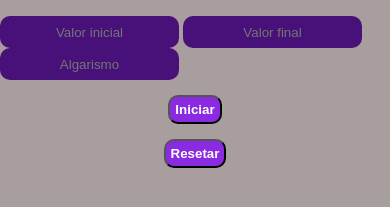
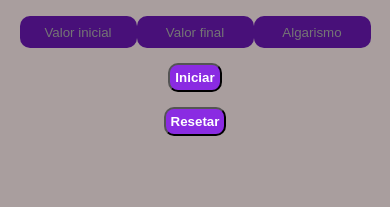
Before and after one commit to Mateus-Henrique-Nunes/Contador, a plain HTML site: page index.html in a window 390 px wide. Shown: the part 277-484 px from the top of the page. Drawn offline with Linux system fonts and the light colour scheme.

Commit message:
Alteração para responsividade_1

```diff
--- a/style.css
+++ b/style.css
@@ -99,3 +99,14 @@ button:hover{
     color: black;
     transition: 0.3s;
 }
+
+@media screen and (max-width:500px) {
+    .container{
+      display: flex;
+      width: 90vw;
+    }
+    input{
+      width: 50%;
+    }
+
+  }
```
